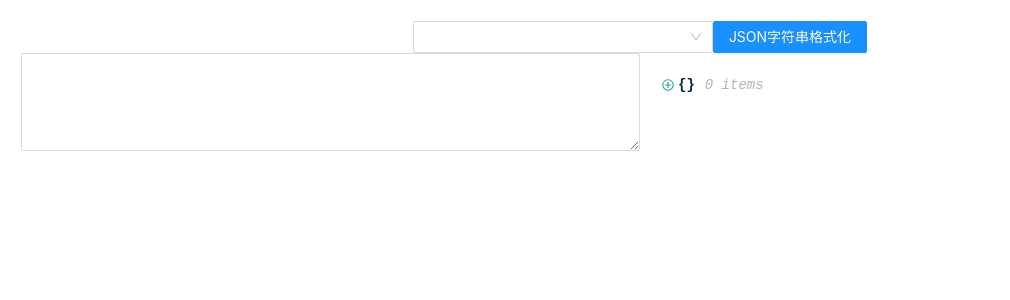
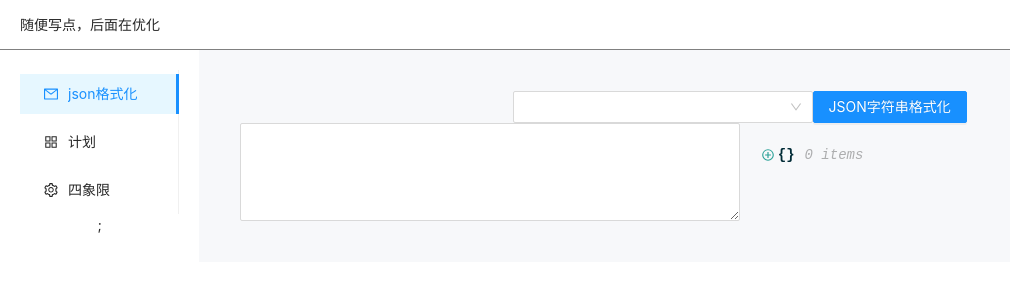
Before and after one commit to duanmingqiang/dev-help-tool, a React (Create React App) app: page / in a window 1280 px wide. Shown: the top 300 px of the page, without its empty margins (0-1010 px from the left). Built offline with nearby package versions, Linux system fonts and the light colour scheme.

Commit message:
feat:新增菜单展示

```diff
--- a/src/App.tsx
+++ b/src/App.tsx
@@ -1,21 +1,66 @@
-import { FC } from 'react';
-import { Route, Routes } from 'react-router-dom';
+import { FC, useState } from 'react';
+import { Route, Routes, Link } from 'react-router-dom';
 import './App.css';
 
 import { ViewJSon } from './views/json-parse';
 import { PlanList } from './views/plan';
 import { Quodrant } from './views/quadrant';
 
+import { AppstoreOutlined, MailOutlined, SettingOutlined } from '@ant-design/icons';
+import type { MenuProps } from 'antd';
+import { Menu } from 'antd';
+const items: MenuProps['items'] = [
+  {
+    label: (<Link to="/">json格式化</Link>),
+    key: 'json',
+    icon: <MailOutlined />,
+  },
+  {
+    label: (<Link to="/plan">计划</Link>),
+    key: 'plan',
+    icon: <AppstoreOutlined />,
+  },
+  {
+    label: (<Link to="/quodrant">四象限</Link>),
+    key: 'quodrant',
+    icon: <SettingOutlined />,
+  },
+];
+
 const  App:FC = () => {
+  const [current, setCurrent] = useState('json');
+
+  const onClick: MenuProps['onClick'] = e => {
+    console.log('click ', e);
+    setCurrent(e.key);
+  };
   return (
     <div className="App">
-      <div className='wrap-container'>
+      <div className='app-header'>
+        <p>随便写点，后面在优化</p>
+      </div>
+      <div className='main'>
+        <div className='sidebar'>
+          <Menu onClick={onClick} selectedKeys={[current]} mode="inline" items={items} />;
+        </div>
+        <div className='content'>
+          <Routes>
+            <Route path='/' element={<ViewJSon/>}></Route>
+            <Route path='/plan' element={<PlanList/>}></Route>
+            <Route path='/quodrant' element={<Quodrant/>}></Route>
+          </Routes>
+        </div>
+      </div>
+      {/* <div className='wrap-container'>
+        <div>
+        <Menu onClick={onClick} selectedKeys={[current]} mode="inline" items={items} />;
+        </div>
         <Routes>
           <Route path='/' element={<ViewJSon/>}></Route>
           <Route path='/plan' element={<PlanList/>}></Route>
           <Route path='/quodrant' element={<Quodrant/>}></Route>
         </Routes>
-      </div>
+      </div> */}
     </div>
   );
 }
--- /dev/null
+++ b/src/styles/framework.scss
@@ -0,0 +1,29 @@
+.App {
+    .app-header {
+        width: 100%;
+        height: 50px;
+        line-height: 50px;
+        font-weight: 600px;
+        text-align: left;
+        padding-left: 20px;
+        border-bottom: 1px solid gray;
+    }
+    .main {
+        width: 100%;
+        height: calc(100% - 50px);
+        display: flex;
+        justify-content: center;
+        .sidebar {
+            width: 230px;
+            height: 100%;
+            padding: 20px;
+            background: #fff;
+        }
+        .content {
+            width: 100%;
+            height: 100%;
+            padding: 20px;
+            background: #F7F8FA;
+        }
+    }
+}
--- a/src/styles/index.scss
+++ b/src/styles/index.scss
@@ -1,2 +1,3 @@
+@import './framework';
 @import './plan.scss';
 @import './quadrant.scss';
--- a/src/styles/plan.scss
+++ b/src/styles/plan.scss
@@ -2,6 +2,7 @@
 .plan-container-wrap {
     width: 100%;
     height: 100%;
+    background: #fff;
     .plan-header {
         text-align: left;
         height: 40px;
--- a/src/styles/quadrant.scss
+++ b/src/styles/quadrant.scss
@@ -1,4 +1,5 @@
 .quadrant-container {
+    background: #fff;
     .quadrant-header {
         width: 100%;
         height: 37px;
```
